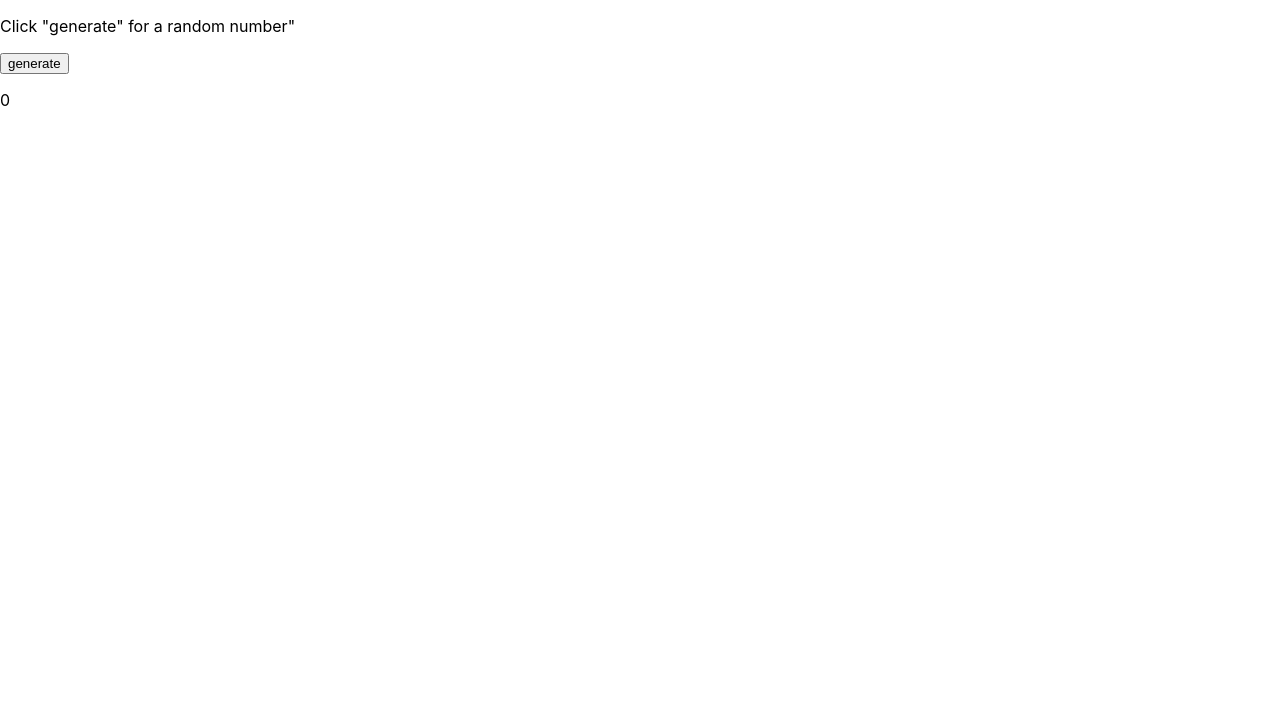
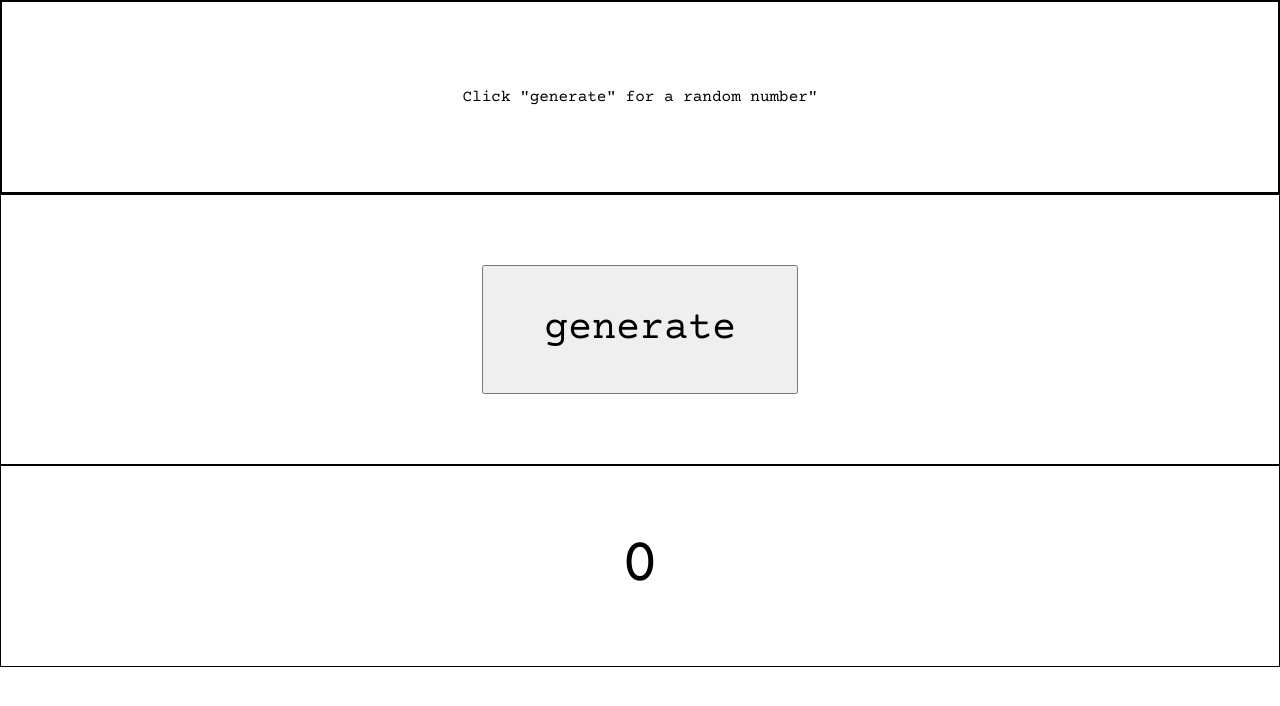
Before and after one commit to AlonJoshua/random-number-generator, a React (Create React App) app: page / in a window 1280 px wide. Shown: the top 706 px of the page. Built offline with nearby package versions, Linux system fonts and the light colour scheme.

Commit message:
Created the randon number algorithem and log it to the console to click

```diff
--- a/src/App.css
+++ b/src/App.css
@@ -1,38 +1,43 @@
-.App {
-  text-align: center;
+@import url("https://fonts.googleapis.com/css?family=Courier+Prime&display=swap");
+
+* {
+	font-family: 'Courier Prime', monospace;
 }
 
-.App-logo {
-  height: 40vmin;
-  pointer-events: none;
+.container {
+  position: absolute;
+  width: 100%;
+  height: 700px;
 }
 
-@media (prefers-reduced-motion: no-preference) {
-  .App-logo {
-    animation: App-logo-spin infinite 20s linear;
-  }
+.Instructions {
+  margin: auto;
+  text-align: center;
+  padding: 70px 0;
+  border: solid 2px;
 }
 
-.App-header {
-  background-color: #282c34;
-  min-height: 100vh;
-  display: flex;
-  flex-direction: column;
-  align-items: center;
-  justify-content: center;
-  font-size: calc(10px + 2vmin);
-  color: white;
+.gen-box {
+	display: flex;
+	justify-content: center;
+	margin: auto;
+	padding: 70px 0;
+	border: solid 1px;
 }
 
-.App-link {
-  color: #61dafb;
+.gen-btn {
+	padding: 40px 60px;
+	font-size: 40px
 }
 
-@keyframes App-logo-spin {
-  from {
-    transform: rotate(0deg);
-  }
-  to {
-    transform: rotate(360deg);
-  }
+.view {
+	display: flex;
+	justify-content: center;
+	margin: auto;
+	padding: auto 0;
+	border: solid 1px;
 }
+
+.view p {
+	font-size: 4em;
+}
--- a/src/App.js
+++ b/src/App.js
@@ -1,19 +1,18 @@
 import React from "react";
 import ReactDOM from "react-dom";
-import Instructions from "./components/instructions/instructions"
+import "./App.css";
+import Instructions from "./components/instructions/instructions";
+import Generate from "./components/button/button";
+import View from "./components/view/view";
 
 class Generator extends React.Component {
 
   render() {
   return (
-    <div className="App">
-    <div className="gen-button">
+    <div className="container">
     <Instructions />
-    <button type="button">generate</button>
-      </div>
-      <div className="random-number">
-      <p>0</p>
-      </div>
+    <Generate />
+    <View />
     </div>
     );
   }
--- a/src/components/button/button.js
+++ b/src/components/button/button.js
@@ -1,12 +1,30 @@
 import React from "react";
 
-const generate = () => {
+const Generate = () => {
+// button genetare random number on click event.
+
+  function btnClick(x, y) {
+
+ // connect the btnClick result to the view.
+
+
+
+
+ // Create a random number
+
+  	x = Math.ceil(Math.ceil(Math.random()) / Math.random());
+    console.log(x);
+    }
+
+
+
+
 
 	return (
-		<div>
-		<button type="button">generate</button>
+		<div className="gen-box">
+		<button type="button" className="gen-btn" onClick={btnClick} >generate</button>
 		</div>
 		);
 }
 
-export default generate;
+export default Generate;
--- a/src/components/instructions/instructions.js
+++ b/src/components/instructions/instructions.js
@@ -3,7 +3,7 @@ import React from "react";
 const Instructions = () => {
 
 	return (
-		<div>
+		<div className="Instructions">
 		<p>Click "generate" for a random number"</p>
 		</div>
 		);
--- /dev/null
+++ b/src/components/view/view.js
@@ -0,0 +1,12 @@
+import React from "react";
+
+const View = () => {
+
+	return (
+		<div className="view">
+		<p>0</p>
+		</div>
+		);
+}
+
+export default View;
```
